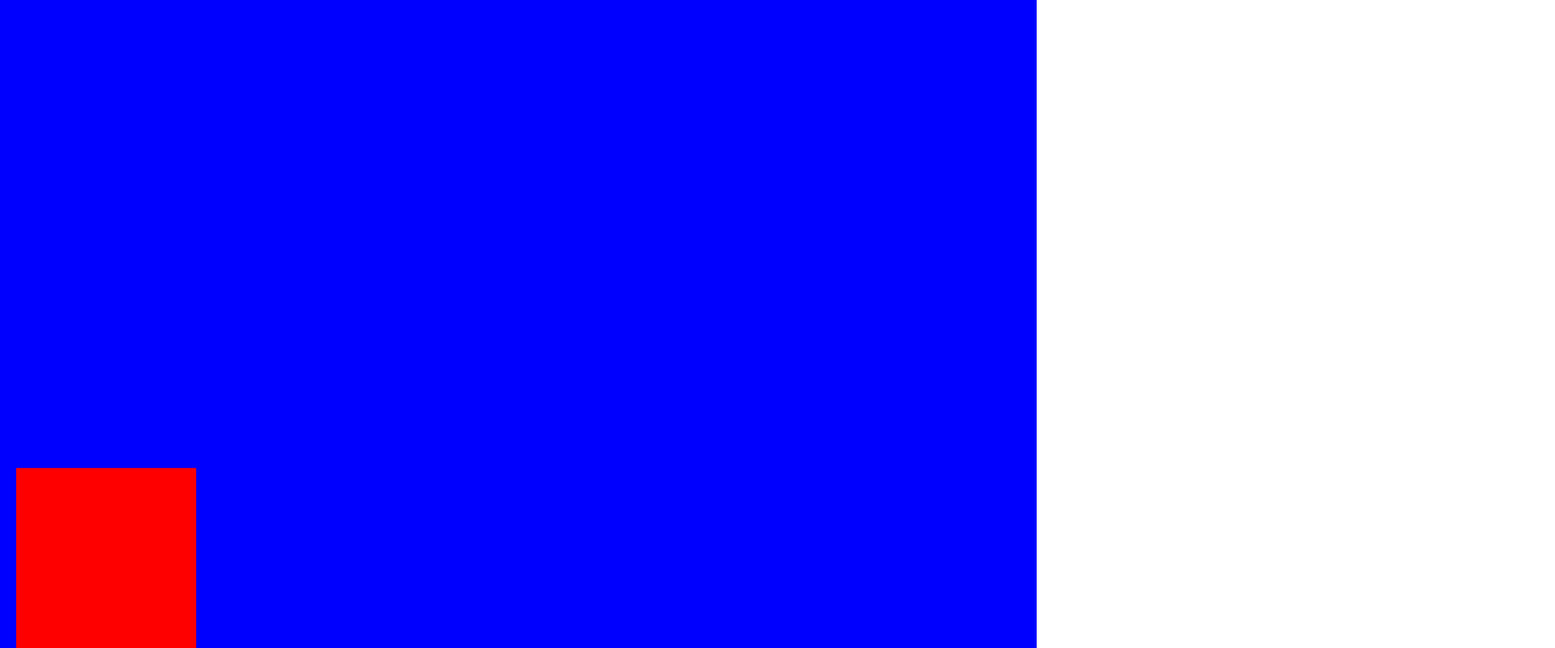
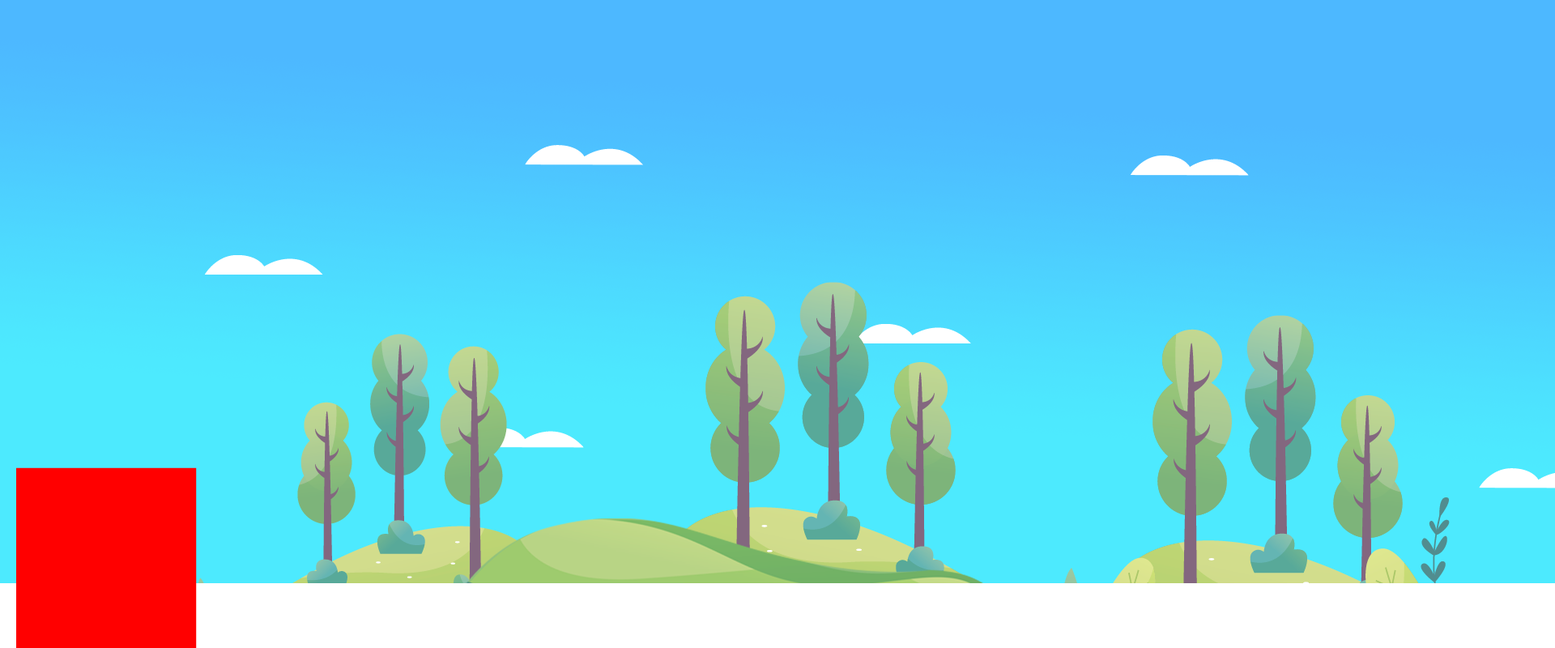
Before and after one commit to vincekyleparcon/MyGames, a plain HTML site: page Side Scrolling Game 1/index.html in a window 1280 px wide. Shown: the top 800 px of the page at 81% size, 1920 px wide, since content can reach past the window. Drawn offline with Linux system fonts and the light colour scheme.

Commit message:
Background path fix

```diff
--- /dev/null
+++ b/Side Scrolling Game 1/background.js
@@ -0,0 +1,18 @@
+class Background {
+    constructor(game){
+        this.game = game;
+        this.image = document.getElementById('background');
+        this.width = 2400;
+        this.height = this.game.baseHeight;
+        this.x;
+    }
+    update(){
+
+    }
+    draw(){
+        this.game.ctx.drawImage(this.image, this.x, 0);
+    }
+    resize(){
+        this.x = 0;
+    }
+}
--- a/Side Scrolling Game 1/index.html
+++ b/Side Scrolling Game 1/index.html
@@ -4,13 +4,17 @@
     <meta charset="UTF-8">
     <meta name="viewport" content="width=device-width, initial-scale=1.0">
     <title>Game</title>
-    <link rel="stylesheet" href="style.css">
+    <link rel="stylesheet" href="./style.css">
 </head>
 <body>
     <canvas id="canvas1"></canvas>
 
-    <div class="assets"></div>
+    <div class="assets">
+        <!-- <img id="background" src="./background2.png"> -->
+        <img id="background" src="./background2.png">
+    </div>
 
+    <script src="background.js"></script>
     <script src="player.js"></script>
     <script src="main.js"></script>
 </body>
--- a/Side Scrolling Game 1/main.js
+++ b/Side Scrolling Game 1/main.js
@@ -6,7 +6,9 @@ class Game {
         this.height = this.canvas.height;
         this.baseHeight = 720;
         this.ratio = this.height/this.baseHeight;
+        this.background = new Background(this);
         this.player = new Player(this);
+        this.gravity;
 
 
         this.resize(window.innerWidth, window.innerHeight);
@@ -39,11 +41,14 @@ class Game {
         this.ratio = this.height/this.baseHeight;
 
         this.gravity = 0.17 * this.ratio;
+        this.background.resize();
         this.player.resize();
         console.log(this.height, this.baseHeight, this.ratio);
     }
     render(){
         //this.ctx.fillStyle = 'red';
+        this.background.update();
+        this.background.draw();
         this.player.update();
         this.player.draw();
     }
--- a/Side Scrolling Game 1/style.css
+++ b/Side Scrolling Game 1/style.css
@@ -8,7 +8,10 @@
     position: absolute;
     top: 0;
     left: 0;
-    background: blue;
     max-width: 100%;
     max-height: 100%;
 }
+
+/* .assets {
+    display: none;
+} */
```
Also changed, not shown: Side Scrolling Game 1/background2.png (added).
